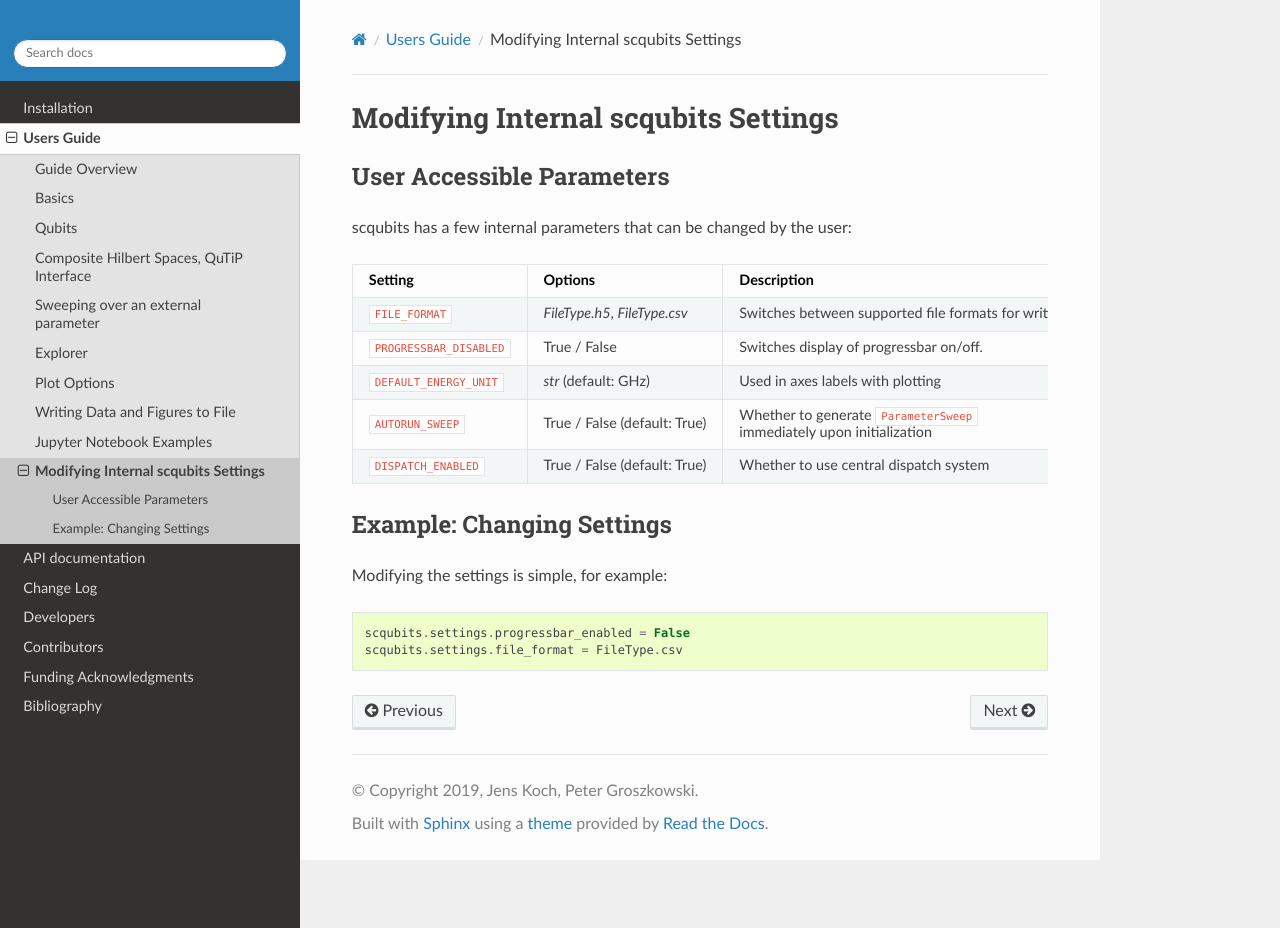
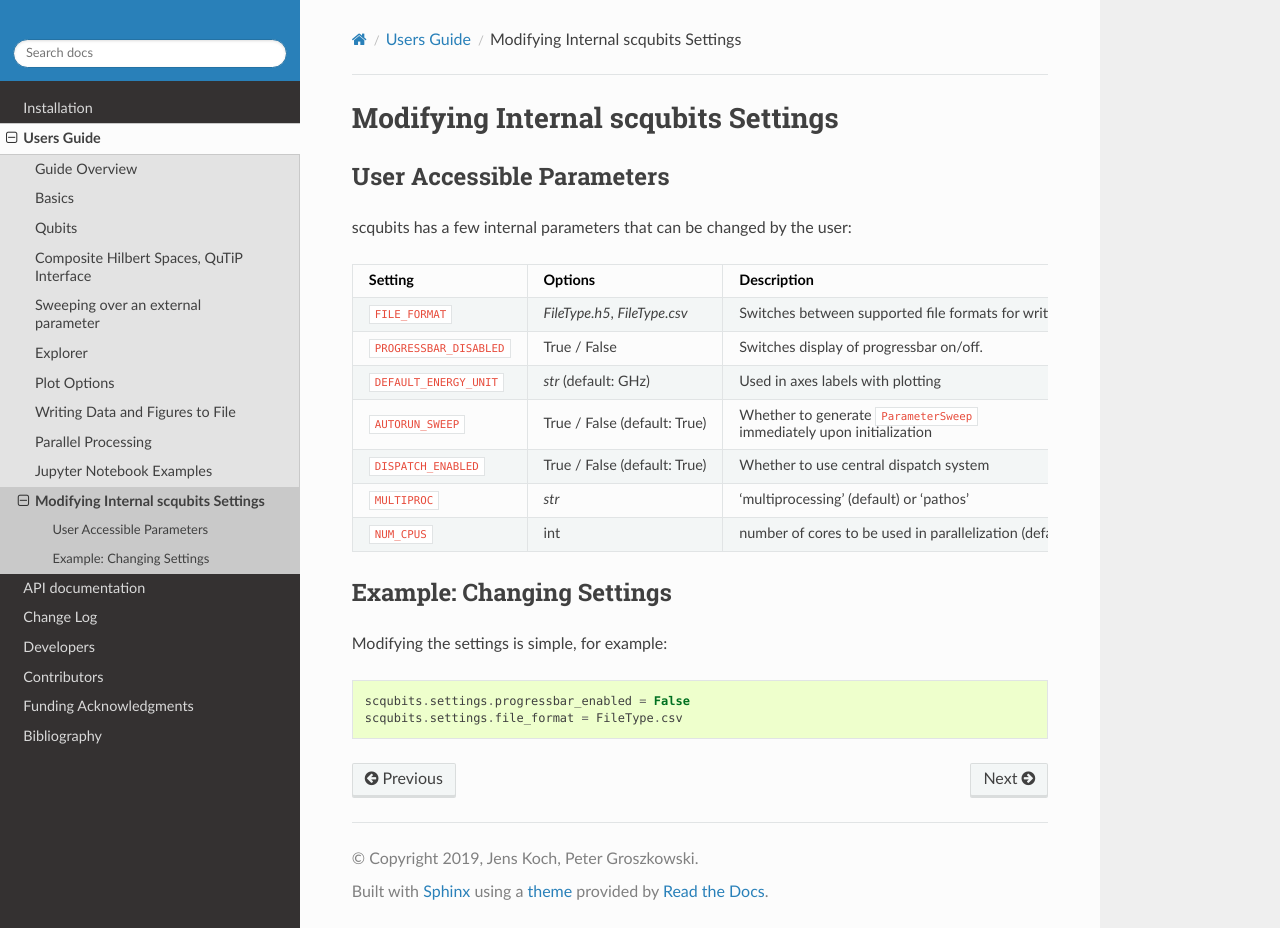
Before and after one commit to scqubits/scqubits, a Sphinx documentation site: the page built from docs/source/guide/guide-settings.rst, in a window 1280 px wide and 928 px high. Built offline with Sphinx 7.4.7 and the Read the Docs theme 2.0.0, drawn with Linux system fonts in a browser that asks for light colours.

Commit message:
updating docs

```diff
--- a/docs/source/guide/guide-settings.rst
+++ b/docs/source/guide/guide-settings.rst
@@ -32,6 +32,12 @@
 +-------------------------+------------------------------+-------------------------------------------------------------------+
 | ``DISPATCH_ENABLED``    | True / False (default: True) | Whether to use central dispatch system                            |
 +-------------------------+------------------------------+-------------------------------------------------------------------+
+| ``MULTIPROC``           | `str`                        | 'multiprocessing' (default) or 'pathos'                           |
++-------------------------+------------------------------+-------------------------------------------------------------------+
+| ``NUM_CPUS``            | int                          | number of cores to be used in parallelization (default: 1)        |
++-------------------------+------------------------------+-------------------------------------------------------------------+
+
+
 
 .. _settings-usage:
 
--- a/docs/source/guide/guide.rst
+++ b/docs/source/guide/guide.rst
@@ -17,5 +17,6 @@
    ./ipynb/explorer.ipynb
    guide-plot-options.rst
    guide-io.rst
+   ./ipynb/parallel.ipynb
    guide-example-ipynb.rst
    guide-settings.rst
```
Also changed, not shown: docs/source/guide/ipynb/parallel.ipynb (added), 1 other file.
